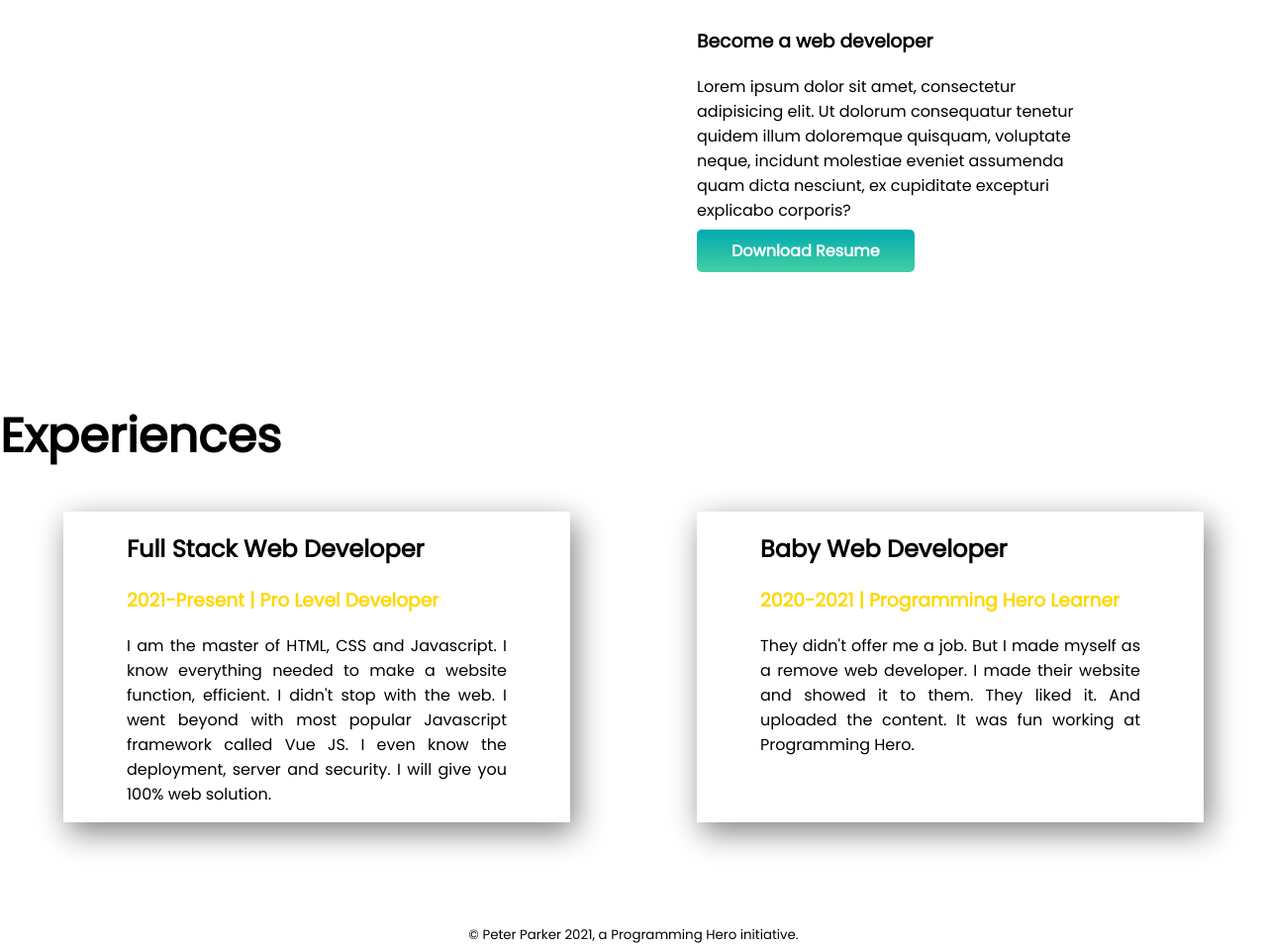
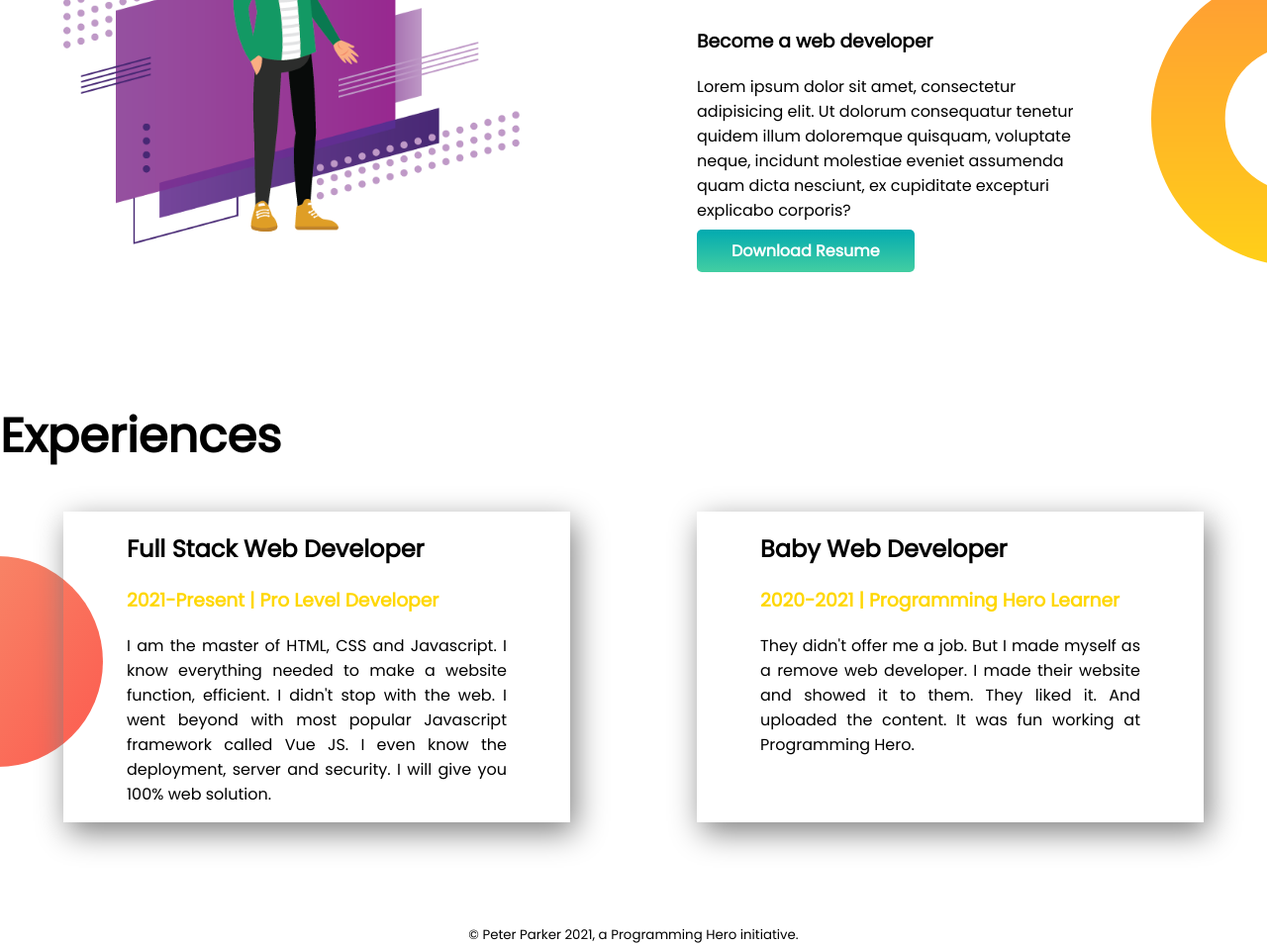
Before and after one commit to tanjil-ahmed/personal-repo, a plain HTML site: page index.html in a window 1280 px wide. Shown: the part 727-1683 px from the top of the page at 99% size. Drawn offline with Linux system fonts and the light colour scheme.

Commit message:
csdbcsd commit

```diff
--- a/index.html
+++ b/index.html
@@ -23,7 +23,7 @@
     </section>
     <section id="mid-section">
         <div class="half-width">
-            <img src="images/bg2" alt="">
+            <img src="images/bg2.png" alt="">
         </div>
         <div class="half-width">
             <h1>Dream <span class="gold-color">High</span></h1>
@@ -33,16 +33,16 @@
             <a class="resume-button" href="">Download Resume</a>
         </div>
     </section>
-    <section id="last-section">
+    <section class="experience-area">
         <div>
             <h1>Experiences</h1>
             <div class="box-container">
-                <div class="box">
+                <div id="1stbox" class="box">
                     <h2>Full Stack Web Developer</h2>
                     <h3 class="gold-color">2021-Present | Pro Level Developer</h3>
                     <p>I am the master of HTML, CSS and Javascript. I know everything needed to make a website function, efficient. I didn't stop with the web. I went beyond with most popular Javascript framework called Vue JS. I even know the deployment, server and security. I will give you 100% web solution.</p>
                 </div>
-                <div class="box">
+                <div id="2ndbox" class="box" >
                     <h2>Baby Web Developer</h2>
                     <h3 class="gold-color">2020-2021 | Programming Hero Learner</h3>
                     <p>They didn't offer me a job. But I made myself as a remove web developer. I made their website and showed it to them. They liked it. And uploaded the content. It was fun working at Programming Hero.</p>
--- a/style.css
+++ b/style.css
@@ -12,13 +12,24 @@ footer {
 #top-banner {
   padding-bottom: 100px;
   display: flex;
+  background-image: url(images/top-banner.png);
+  background-repeat: no-repeat;
 }
 #mid-section {
   display: flex;
   padding-bottom: 100px;
+  background-image: url(images/dream-bg.png);
+  background-repeat: no-repeat;
+  background-position: right;
 }
-#last-section {
+#1stbox {
+  border-left: 7px solid;
+}
+.experience-area {
   padding-bottom: 100px;
+  background-image: url(images/exp-bg.png);
+  background-repeat: no-repeat;
+  background-position: left;
 }
 .gold-color {
   color: gold;
```
Also changed, not shown: images/konerta.png (added).
